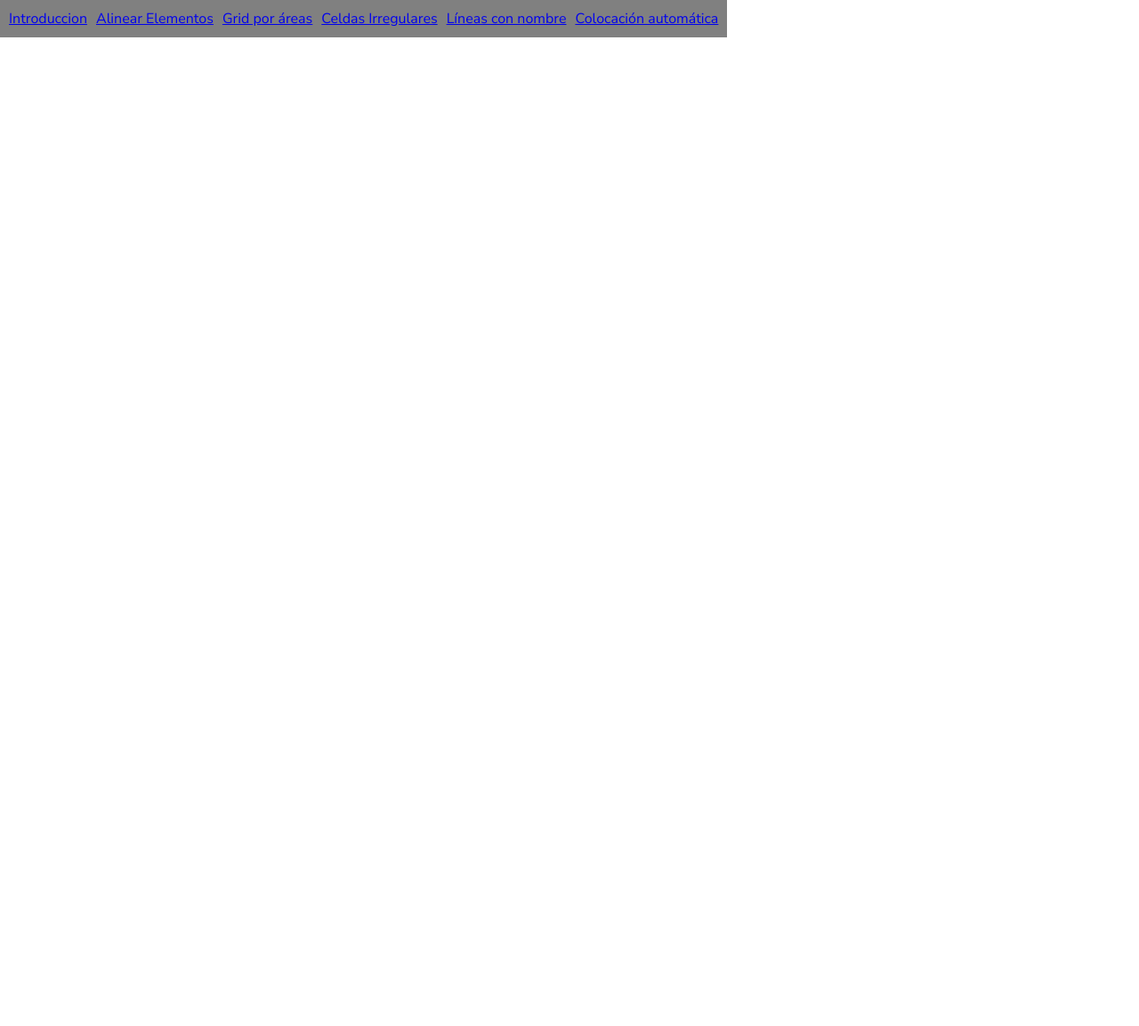
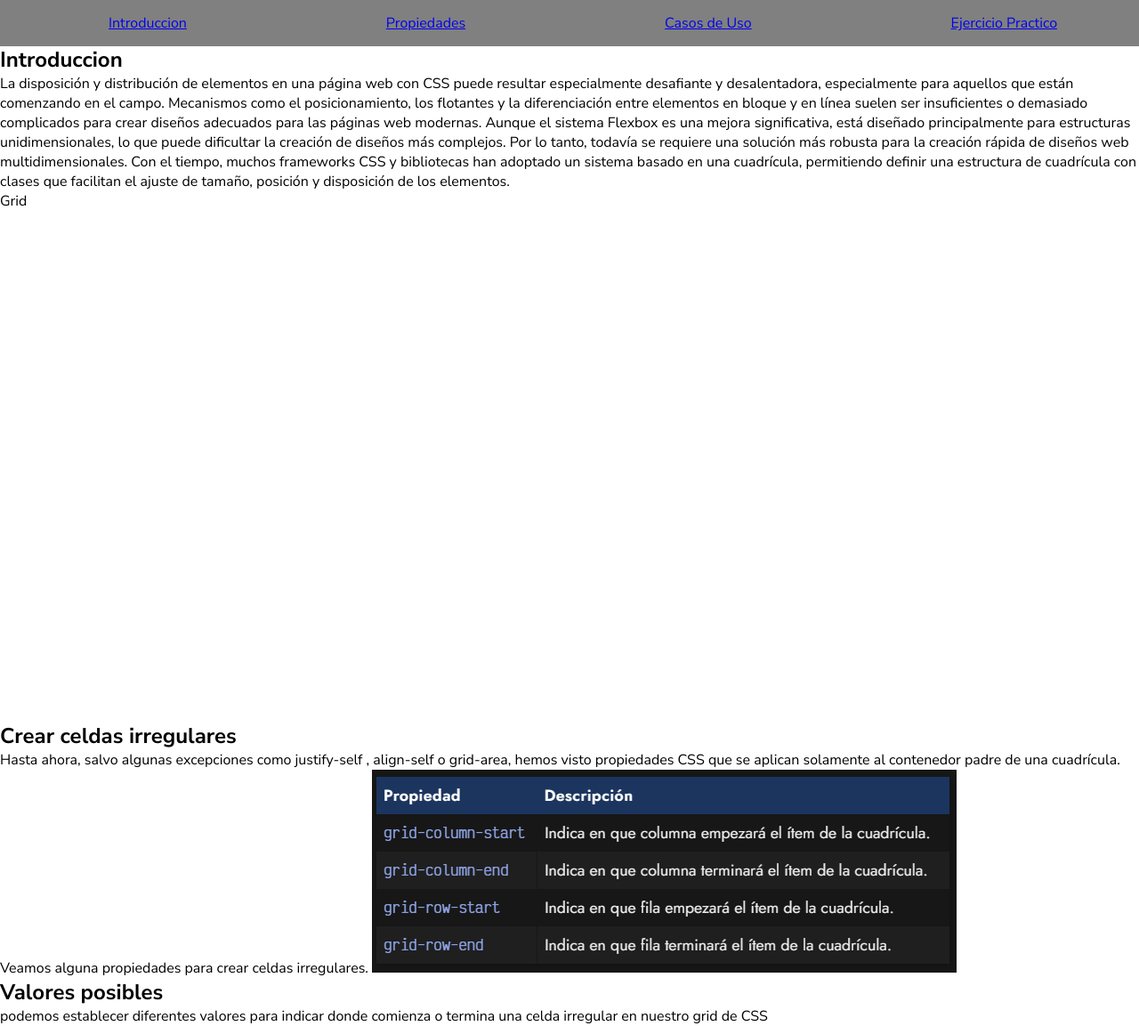
Before and after one commit to Andres-A-Cedeno/PRESENTACIONES-PUCE, a plain HTML site: page index.html in a window 1280 px wide. Shown: the whole page at 89% size. Before the commit the page ends 800 px from the top, so only its background shows below. Drawn offline with Linux system fonts and the light colour scheme.

Commit message:
Information Updated

```diff
--- a/index.html
+++ b/index.html
@@ -1,32 +1,69 @@
 <!DOCTYPE html>
 <html lang="en">
   <head>
-    <meta charset="UTF-8">
-    <meta name="viewport" content="width=device-width, initial-scale=1.0">
+    <meta charset="UTF-8" />
+    <meta name="viewport" content="width=device-width, initial-scale=1.0" />
     <title>CSS Grid Posicionamiento</title>
     <title>CSS GRID Posicionamiento</title>
-    <link rel="stylesheet" href="style.css">
+    <link rel="stylesheet" href="style.css" />
   </head>
   <body>
     <!-- Nav bar -->
     <nav id="nav-bar">
       <ul>
         <li><a href="#">Introduccion</a></li>
-            <li><a href="#">Alinear Elementos</a></li>
-            <li><a href="#">Grid por áreas</a></li>
-            <li><a href="#">Celdas Irregulares</a></li>
-            <li><a href="#">Líneas con nombre</a></li>
-            <li><a href="#">Colocación automática</a></li>
+        <li><a href="#">Propiedades</a></li>
+        <li><a href="#">Casos de Uso</a></li>
+        <li><a href="#">Ejercicio Practico</a></li>
       </ul>
     </nav>
 
-    <section>
+    <!--Willy-->
+
+    <section id="introduccion">
       <h1>Introduccion</h1>
+      <p>
+        La disposición y distribución de elementos en una página web con CSS
+        puede resultar especialmente desafiante y desalentadora, especialmente
+        para aquellos que están comenzando en el campo. Mecanismos como el
+        posicionamiento, los flotantes y la diferenciación entre elementos en
+        bloque y en línea suelen ser insuficientes o demasiado complicados para
+        crear diseños adecuados para las páginas web modernas. Aunque el sistema
+        Flexbox es una mejora significativa, está diseñado principalmente para
+        estructuras unidimensionales, lo que puede dificultar la creación de
+        diseños más complejos. Por lo tanto, todavía se requiere una solución
+        más robusta para la creación rápida de diseños web multidimensionales.
+        Con el tiempo, muchos frameworks CSS y bibliotecas han adoptado un
+        sistema basado en una cuadrícula, permitiendo definir una estructura de
+        cuadrícula con clases que facilitan el ajuste de tamaño, posición y
+        disposición de los elementos. <br>
+
+        <span>Grid</span>
+      </p>
     </section>
     <section></section>
-    <section></section>
-    <section></section>
-    <section></section>
-    <section></section>
+
+    <!--Andrés-->
+
+    <section id="">
+      <h1>Crear celdas irregulares</h1>
+      <div class="card-inf">
+        <p>
+          Hasta ahora, salvo algunas excepciones como
+          <span> justify-self </span> , <span> align-self</span> o
+          <span> grid-area</span>, hemos visto propiedades CSS que se aplican
+          solamente al contenedor padre de una cuadrícula. Veamos alguna
+          propiedades para crear celdas irregulares.
+          <img src="images/celdas-irr.png" alt="imagen-celdas" />
+        </p>
+        <h2>Valores posibles</h2>
+        <p>
+          podemos establecer diferentes valores para indicar donde comienza o
+          termina una celda irregular en nuestro grid de CSS
+        </p>
+      </div>
+    </section>
+
+    <section id=""></section>
   </body>
 </html>
--- a/style.css
+++ b/style.css
@@ -7,9 +7,11 @@
 }
 
 #nav-bar {
+    position: fixed;
     background-color: gray;
-    padding: 10px;
-    position: fixed;
+    padding: 15px;
+    width: 100%;
+    top: 0;
 }
 
 #nav-bar ul {
@@ -18,3 +20,9 @@
     justify-content: space-around;
     gap: 10px;
 }
+
+#introduccion {
+
+    height: 95vh;
+    margin-top: 3.2em;
+}
```
Also changed, not shown: images/celdas-irr.png (added). Lines whose indentation alone changed are shown as unchanged.
